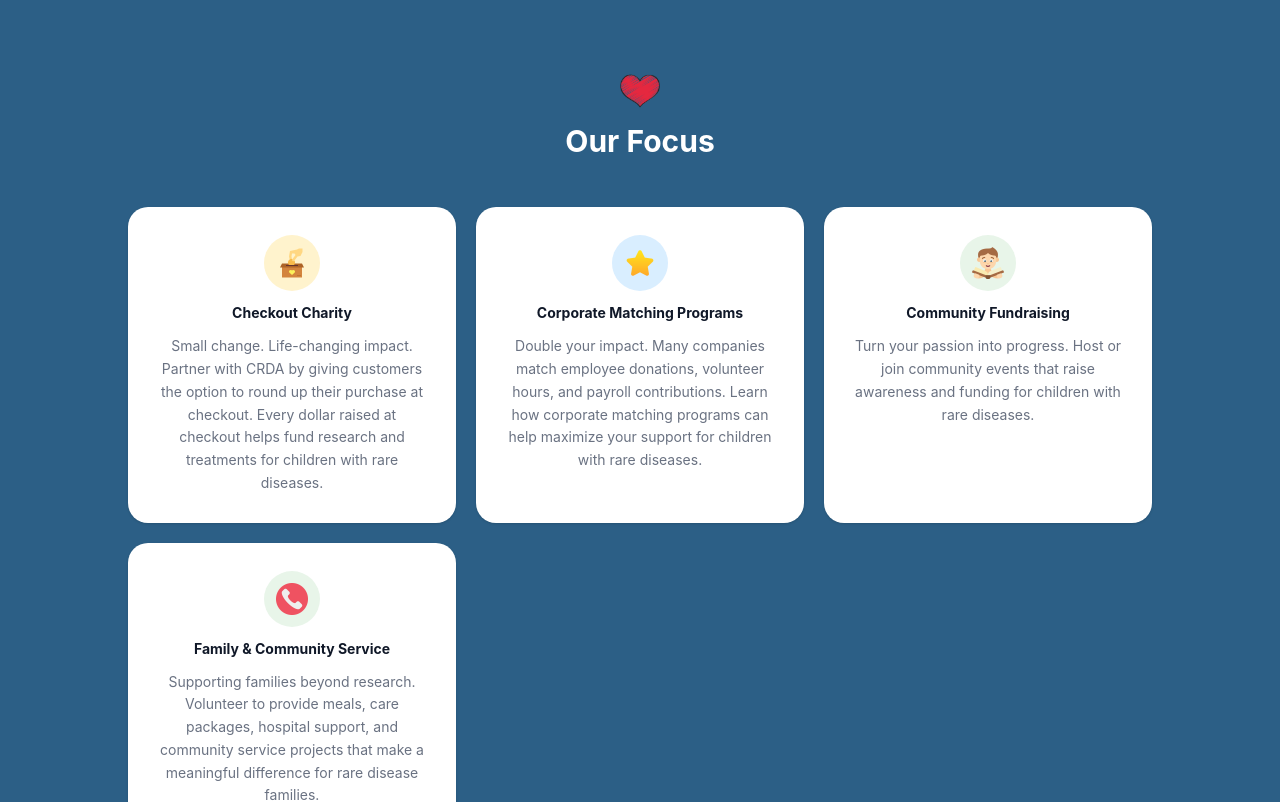
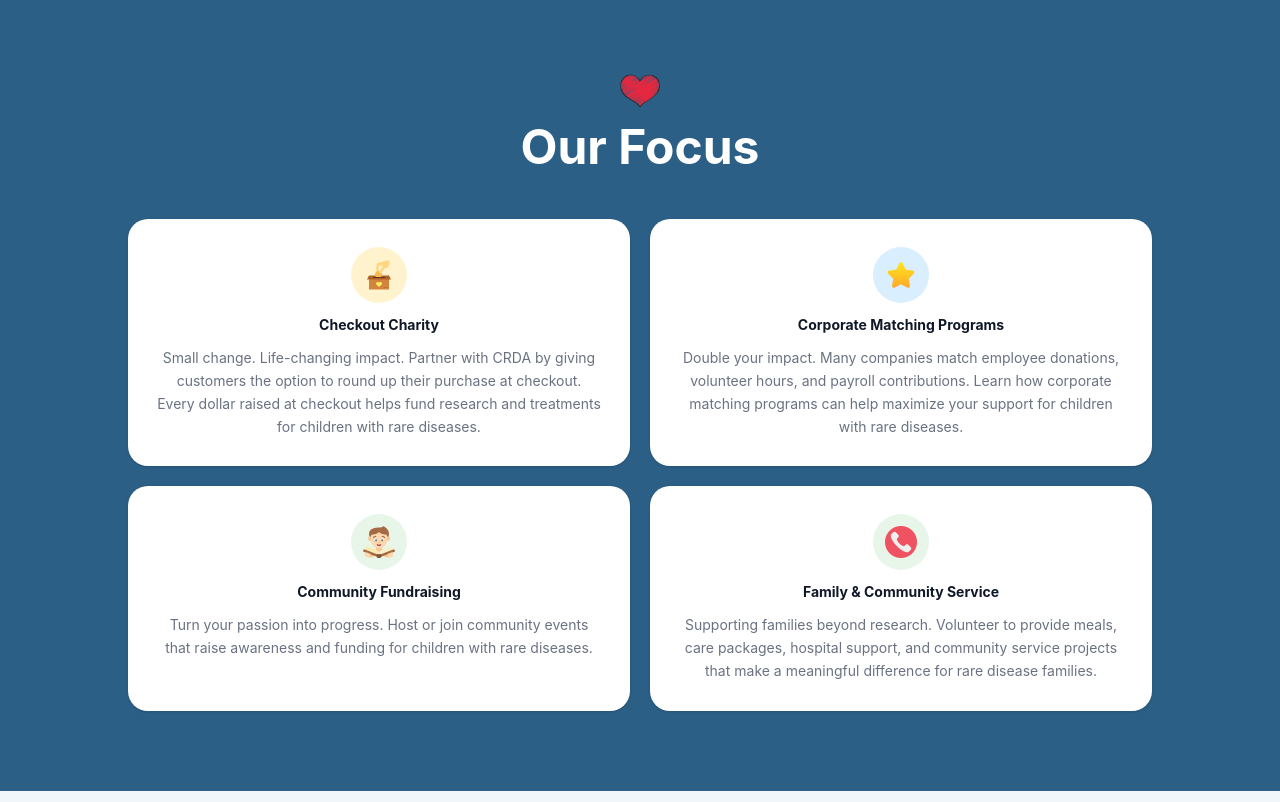
Before and after one commit to inwang123/rarediseaseweb, a React (Vite) app: page / in a window 1280 px wide. Shown: the part 1000-1802 px from the top of the page. Built offline with nearby package versions, Linux system fonts and the light colour scheme.

Commit message:
Fixed our focus layout

```diff
--- a/src/components/Stats.jsx
+++ b/src/components/Stats.jsx
@@ -38,12 +38,12 @@ export default function Stats() {
       <div className="max-w-5xl mx-auto">
         <div className="flex flex-col items-center text-center mb-12 gap-2">
           <img src="/heart_icon.png" alt="heart" className="w-10 h-10 mb-1" />
-          <h2 className="text-white font-bold text-2xl md:text-3xl">
+          <h2 className="text-white font-bold text-4xl md:text-5xl">
             Our Focus
           </h2>
         </div>
 
-        <div className="grid grid-cols-1 md:grid-cols-3 gap-5">
+        <div className="grid grid-cols-1 md:grid-cols-2 gap-5">
           {MESSAGES.map(({ icon, alt, title, body, accent }) => (
             <div
               key={title}
```
